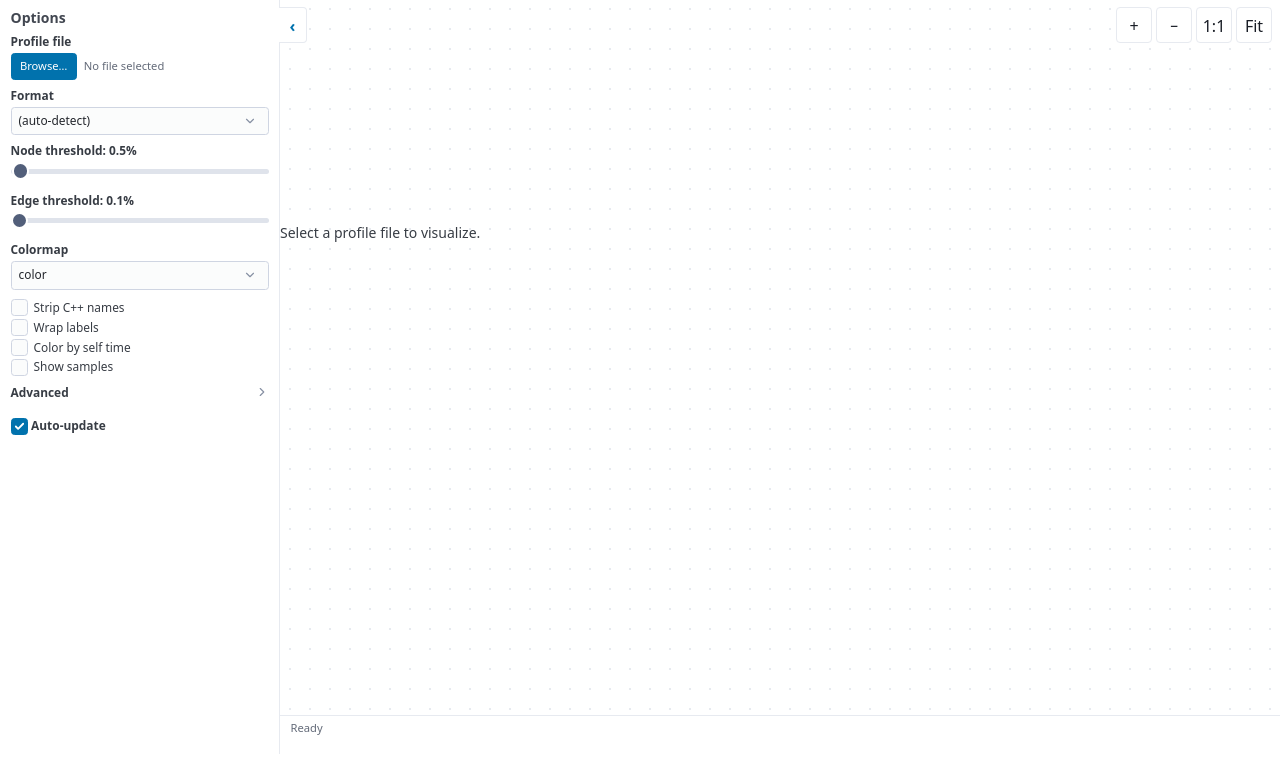
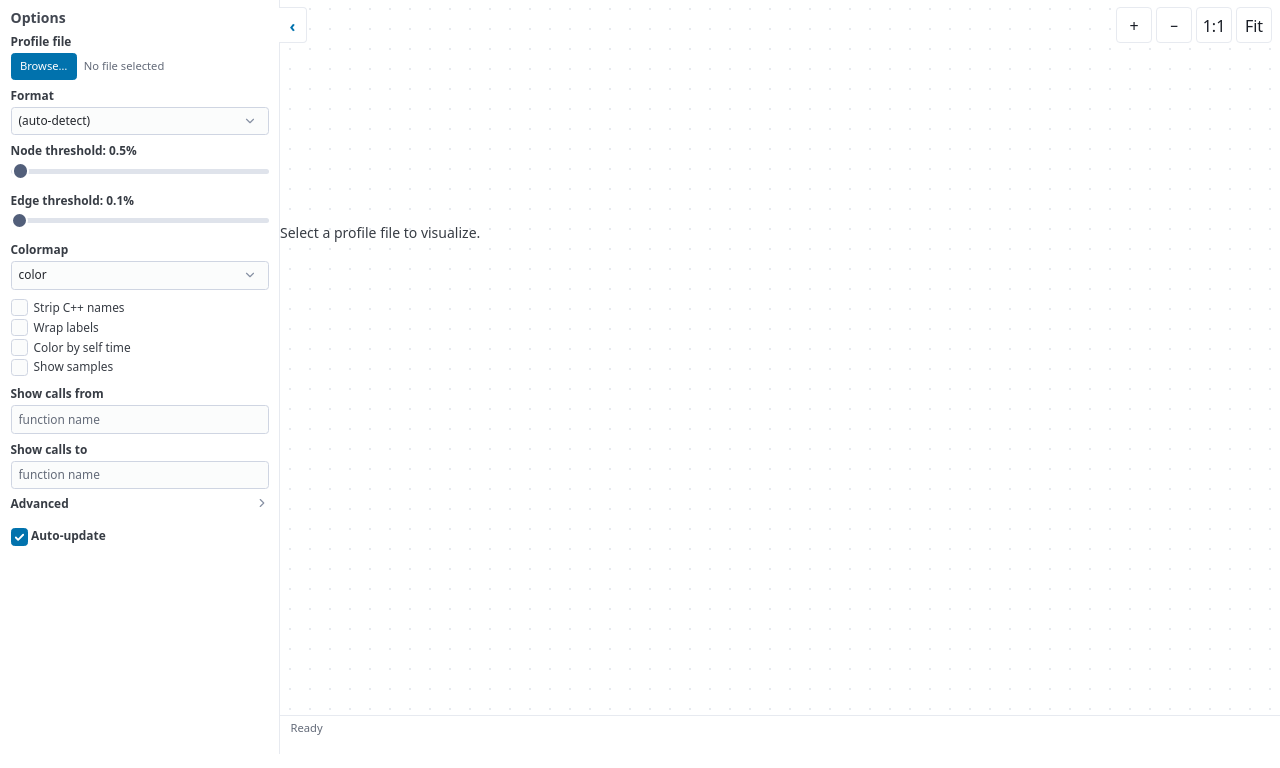
Before and after one commit to eliasdorneles/profinspect, a Flask app: page / in a window 1280 px wide. Shown: the part 76-844 px from the top of the page. Run offline with Flask 3, Linux system fonts and the light colour scheme; some libraries are stand-ins or nearby versions.

Commit message:
feat: make root/leaf filters more prominent

```diff
--- a/profinspect/templates/index.html
+++ b/profinspect/templates/index.html
@@ -44,13 +44,14 @@
                 <label><input type="checkbox" id="show_samples" name="show_samples" {% if defaults.show_samples %}checked{% endif %}> Show samples</label>
             </fieldset>
 
+            <label for="root">Show calls from</label>
+            <input type="text" id="root" name="root" placeholder="function name">
+
+            <label for="leaf">Show calls to</label>
+            <input type="text" id="leaf" name="leaf" placeholder="function name">
+
             <details class="advanced-options">
                 <summary>Advanced</summary>
-                <label for="root">Root function</label>
-                <input type="text" id="root" name="root" placeholder="function name">
-
-                <label for="leaf">Leaf function</label>
-                <input type="text" id="leaf" name="leaf" placeholder="function name">
 
                 <label for="depth">Max depth</label>
                 <input type="number" id="depth" name="depth" placeholder="e.g. 5" min="1">
```
